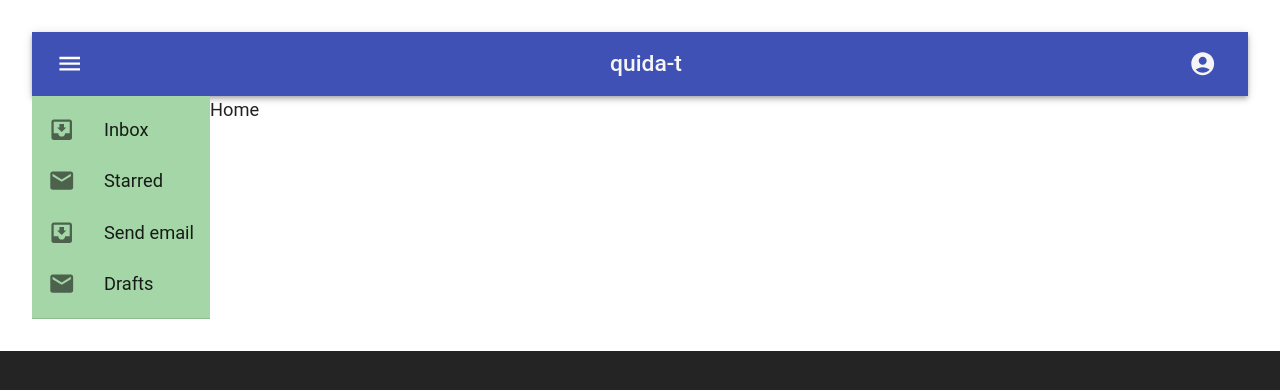
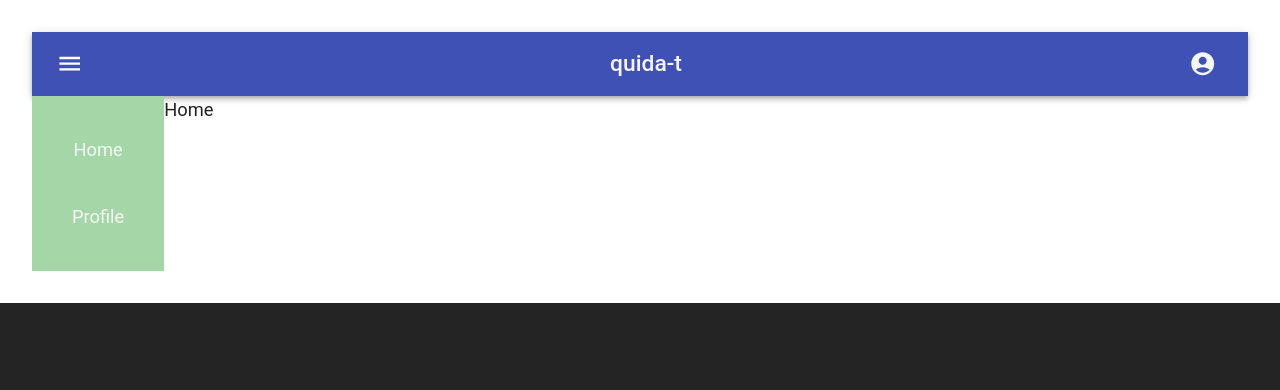
Before and after one commit to franArteaga8/quida-t, a React (Vite) app in the folder root/: page / in a window 1280 px wide. Shown: the top 390 px of the page. Built offline with nearby package versions, Linux system fonts and the light colour scheme; sample sign-in values are in the browser's storage; the HTML template or start-up script is replaced by a standard one.

Commit message:
little change in sidebar

```diff
--- a/root/src/components/Sidebar/Sidebar.jsx
+++ b/root/src/components/Sidebar/Sidebar.jsx
@@ -1,7 +1,6 @@
-import { Box, CssBaseline, Divider,  List, ListItem, ListItemButton, ListItemIcon, ListItemText} from "@mui/material"
-import InboxIcon from '@mui/icons-material/MoveToInbox';
-import MailIcon from '@mui/icons-material/Mail';
+import { Box, CssBaseline} from "@mui/material"
 import { green } from "@mui/material/colors";
+import { Link } from "react-router-dom";
 
 const Sidebar = () => {
 
@@ -11,20 +10,17 @@
       <CssBaseline />
 
 
-        <Box sx={{ overflow: 'auto', background: green[200]}}>
-          <List>
-            {['Inbox', 'Starred', 'Send email', 'Drafts'].map((text, index) => (
-              <ListItem key={text} disablePadding>
-                <ListItemButton>
-                  <ListItemIcon>
-                    {index % 2 === 0 ? <InboxIcon /> : <MailIcon />}
-                  </ListItemIcon>
-                  <ListItemText primary={text} />
-                </ListItemButton>
-              </ListItem>
-            ))}
-          </List>
-          <Divider />
+        <Box sx={{  background: green[200], display: 'flex', flexDirection: 'column', gap: 5, padding: 5}}>
+
+          <Link to={'/'} style={{ flexGrow: '1' , textDecoration: 'none', color: 'whitesmoke'}}>
+            Home
+          </Link>
+
+          <Link to={'/profile'} style={{ flexGrow: '1' , textDecoration: 'none', color: 'whitesmoke'}}>
+            Profile
+          </Link>
+
+
 
         </Box>
 
```
